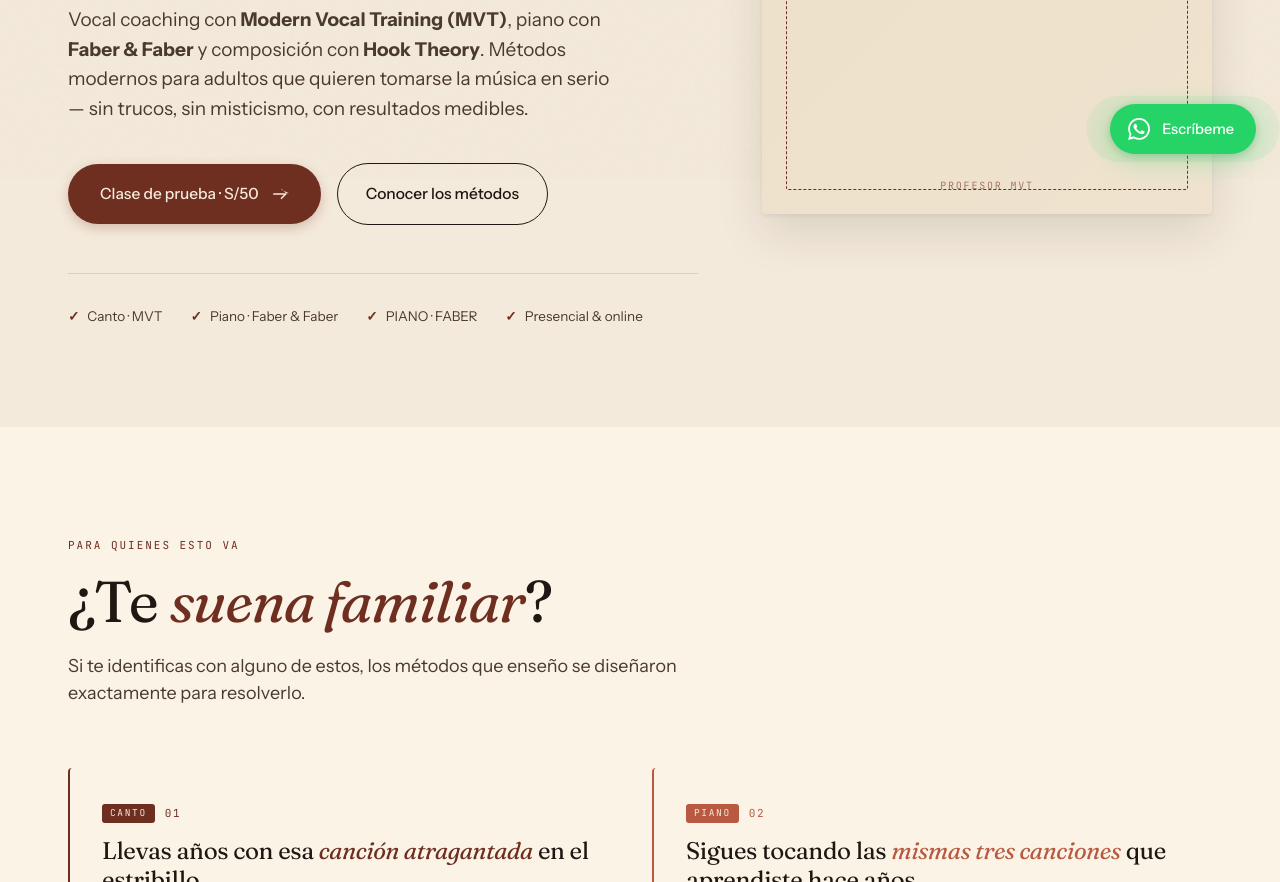
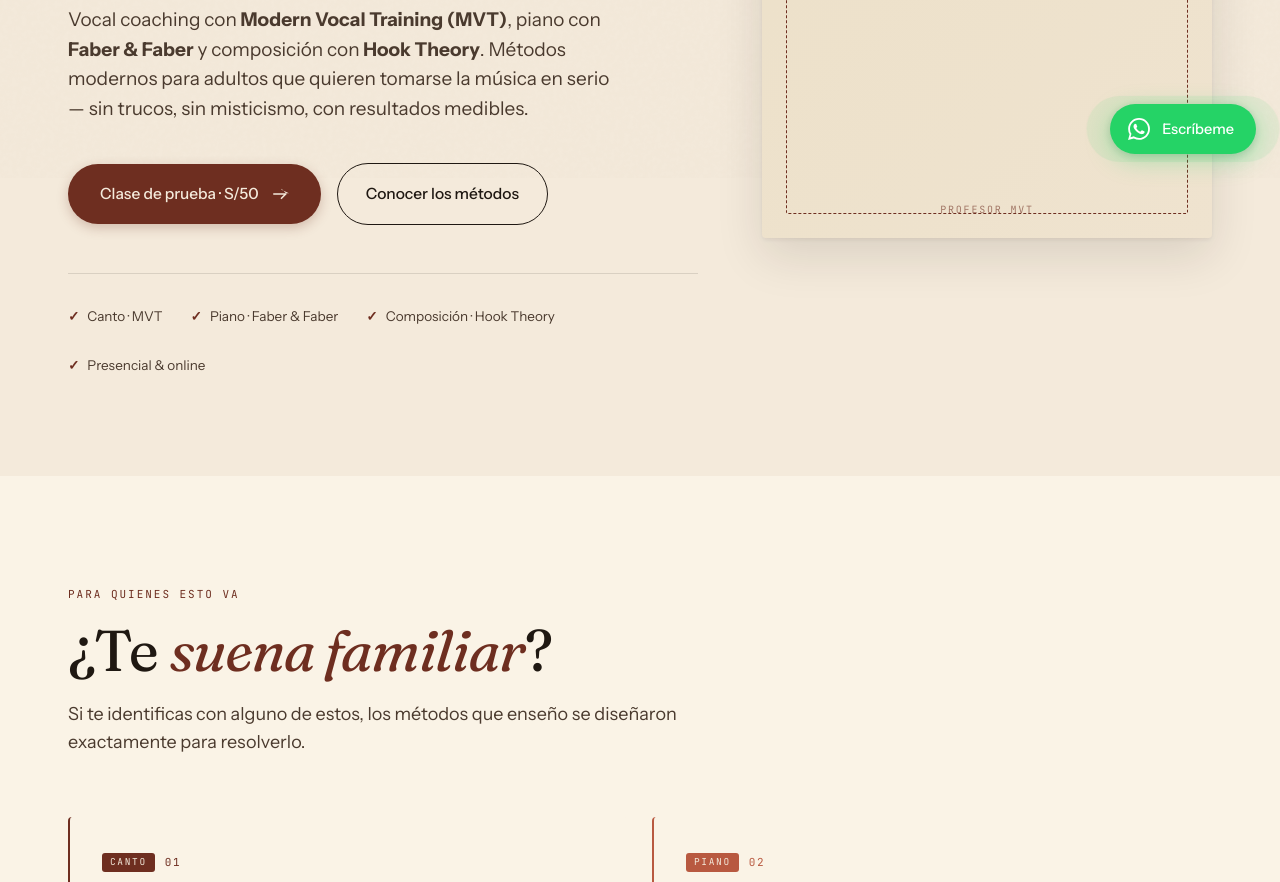
Before and after one commit to andressalame/profesormvt-web, an Astro site: page / in a window 1280 px wide. Shown: the part 622-1504 px from the top of the page. Built offline with nearby package versions, Linux system fonts and the light colour scheme; Astro itself is replaced by a stand-in of ours.

Commit message:
Fix hero badge 3: replace 'PIANO · FABER' with 'Composición · Hook Theory'

```diff
--- a/src/pages/index.astro
+++ b/src/pages/index.astro
@@ -2,7 +2,6 @@
 import Layout from '../layouts/Layout.astro';
 import '../styles/home.css';
 ---
-
 <Layout
   title="Profesor MVT · Vocal coaching, piano y composición para adultos · San Isidro & online"
   description="Clases de canto con método MVT, piano con Faber & Faber, composición con Hook Theory, y teoría musical. San Isidro y online. Clase de prueba S/50."
@@ -30,7 +29,7 @@ import '../styles/home.css';
         <div class="hero-badges">
           <span>Canto · MVT</span>
           <span>Piano · Faber &amp; Faber</span>
-          <span>PIANO · FABER</span>
+          <span>Composición · Hook Theory</span>
           <span>Presencial &amp; online</span>
         </div>
       </div>
```
